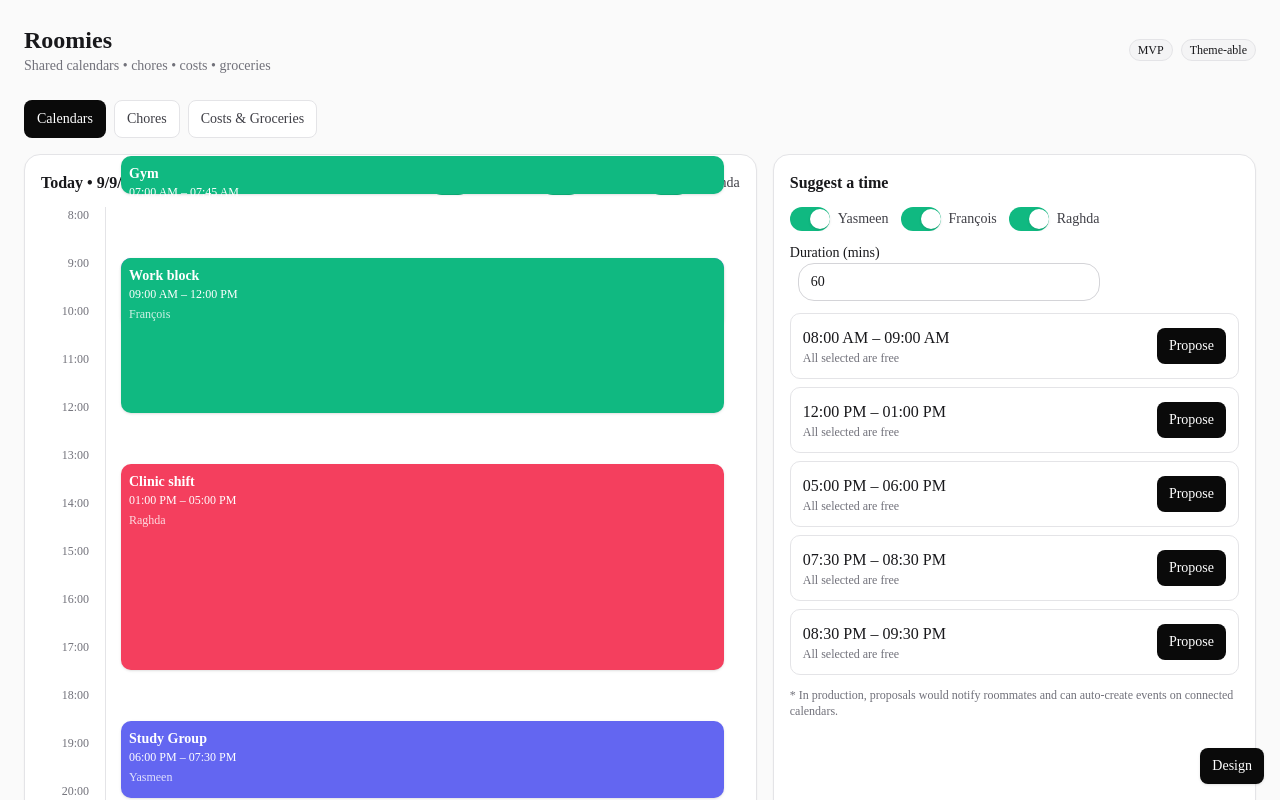
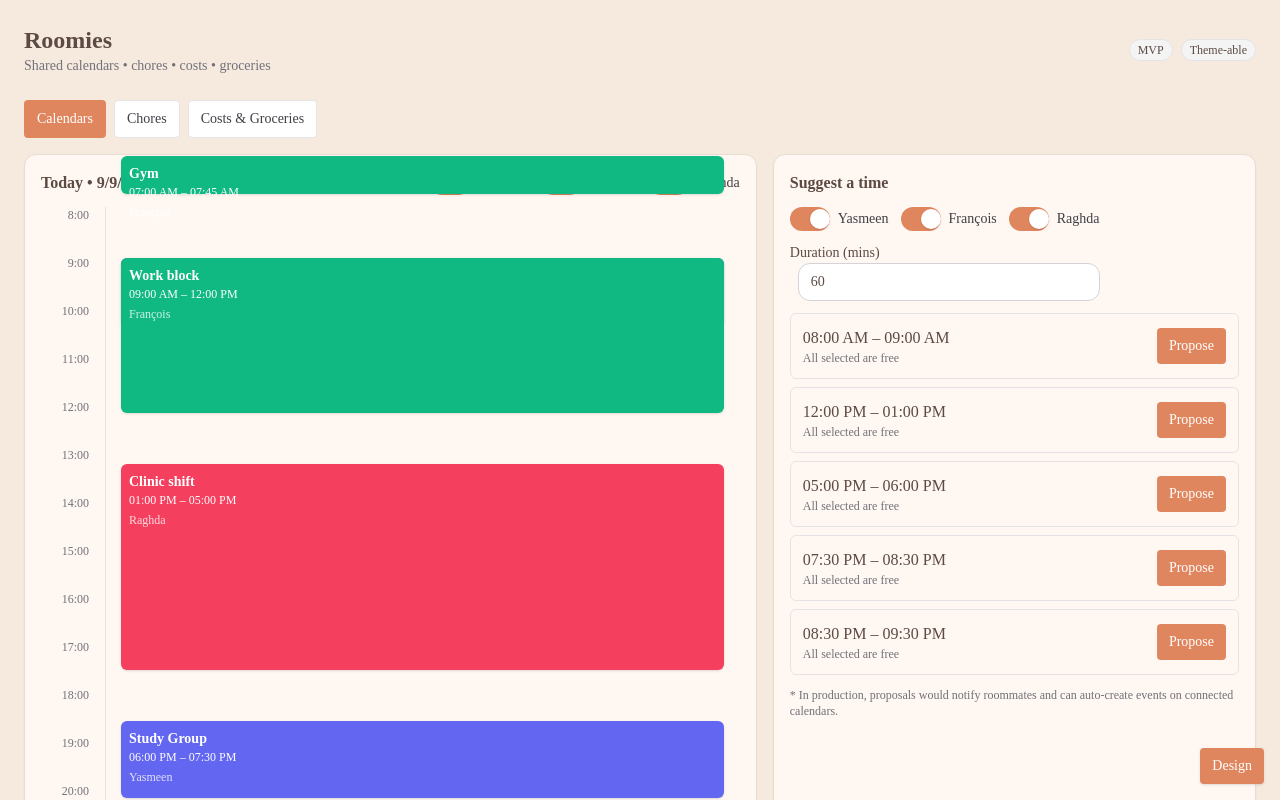
Before and after one commit to paubarrio/roomies-website-starter, a Next.js app: page / in a window 1280 px wide. Shown: the top 800 px of the page. Built offline with nearby package versions, Linux system fonts and the light colour scheme.

Commit message:
chore: update colors to pastel theme

```diff
--- a/src/app/globals.css
+++ b/src/app/globals.css
@@ -3,15 +3,23 @@
 @tailwind utilities;
 
 :root{
-  --radius: 16px;
-  --accent: #0a0a0a;
+  --radius: 12px;
+  --accent: #e0865f;
   --on-accent: #ffffff;
 }
 
 html, body, :root { height: 100%; }
-body { @apply bg-zinc-50 text-zinc-900 dark:bg-zinc-950 dark:text-zinc-50; }
+body {
+  background-color: #f6eade;
+  color: #5c4a43;
+  @apply dark:bg-zinc-950 dark:text-zinc-50;
+}
 .container { @apply max-w-7xl mx-auto px-6; }
-.card { @apply rounded-[var(--radius)] bg-white dark:bg-zinc-900 border border-zinc-200 dark:border-zinc-800 shadow-sm; }
+.card {
+  @apply rounded-[var(--radius)] border dark:bg-zinc-900 dark:border-zinc-800 shadow-sm;
+  background-color: #fff7f2;
+  border-color: #e9dcd3;
+}
 .btn { @apply px-3 py-2 rounded-[calc(var(--radius)-8px)] text-sm; }
 .btn-accent { background: var(--accent); color: var(--on-accent); }
 .label { @apply text-sm text-zinc-600 dark:text-zinc-300; }
--- a/src/components/ui.tsx
+++ b/src/components/ui.tsx
@@ -10,7 +10,7 @@ export const useDesign = () => {
 };
 
 export function DesignProvider({ children }: { children: React.ReactNode }){
-  const [design, setDesign] = useState({ compact:false, radius:16, accent:"#0a0a0a", onAccent:"#ffffff", setDesign: (_: any)=>{} } as any);
+  const [design, setDesign] = useState({ compact:false, radius:12, accent:"#e0865f", onAccent:"#ffffff", setDesign: (_: any)=>{} } as any);
   (design as any).setDesign = setDesign;
   return (
     <DesignContext.Provider value={design as any}>
@@ -32,7 +32,7 @@ export function Toggle({ checked, onChange, label }:{ checked:boolean; onChange:
   return (
     <label className="flex items-center gap-2 select-none cursor-pointer">
       <input type="checkbox" className="sr-only" checked={checked} onChange={e=>onChange(e.target.checked)} />
-      <span className={`inline-block w-10 h-6 rounded-full transition ${checked ? 'bg-emerald-500' : 'bg-zinc-300 dark:bg-zinc-700'}`}>
+      <span className={`inline-block w-10 h-6 rounded-full transition ${checked ? 'bg-[var(--accent)]' : 'bg-zinc-300 dark:bg-zinc-700'}`}>
         <span className={`block h-5 w-5 bg-white rounded-full shadow transform transition ${checked ? 'translate-x-5' : 'translate-x-0.5'} mt-0.5`} />
       </span>
       <span className="text-sm text-zinc-700 dark:text-zinc-300">{label}</span>
```
